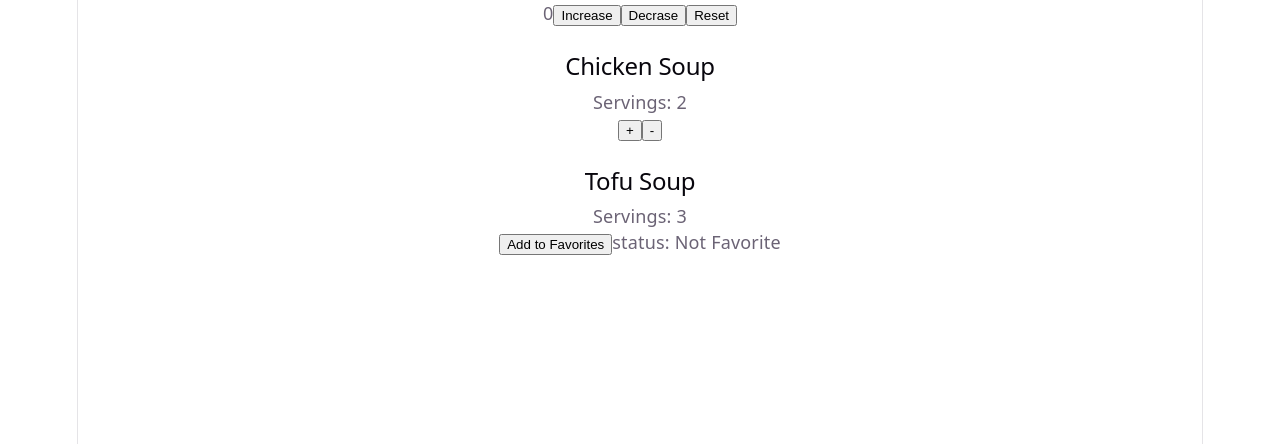
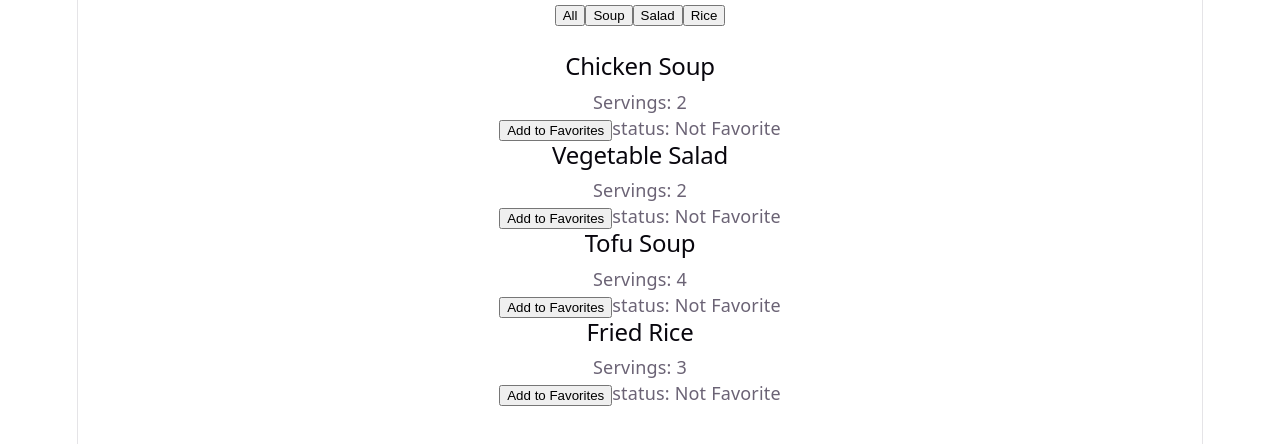
Before and after one commit to dwi-indah/learn-fundamental-fe, a React (Vite) app in the folder latihan-react/: page / in a window 1280 px wide. Shown: the top 444 px of the page. Built offline with nearby package versions, Linux system fonts and the light colour scheme.

Commit message:
day 18 - parent-child component, key, props

```diff
--- a/latihan-react/src/App.jsx
+++ b/latihan-react/src/App.jsx
@@ -1,20 +1,14 @@
 import { useState } from 'react';
 import './App.css';
+import RecipeCard from './components/RecipeCard';
 // import FavoriteButton from './components/FavoriteButton';
 
-
-function Counter() {
-  const [count, setCount] = useState(0);
-
-  return (
-    <div>
-      <span>{count}</span>
-      <button onClick={() => setCount((previousCount) => previousCount + 1)}>Increase</button>
-      <button onClick={() => setCount((previousCount) => previousCount - 1)}>Decrase</button>
-      <button onClick={() => setCount(0)}>Reset</button>
-    </div>
-  )
-}
+const recipes = [
+  { id: 1, name: "Chicken Soup", servings: 2, category: "Soup" },
+  { id: 2, name: "Vegetable Salad", servings: 2, category: "Salad" },
+  { id: 3, name: "Tofu Soup", servings: 4, category: "Soup" },
+  { id: 4, name: "Fried Rice", servings: 3, category: "Rice" },
+];
 
 function RecipeServings({ name }) {
   const [servings, setServings] = useState(2);
@@ -33,31 +27,24 @@ function RecipeServings({ name }) {
   )
 }
 
-function RecipeCard({ name, servings }) {
-  const [isFavorite, setIsFavorite] = useState(false);
-
-
-  return(
-    <article>
-      <h2>{name}</h2>
-      <p>Servings: {servings}</p>
-      <button onClick={() => setIsFavorite(!isFavorite)}>
-        { isFavorite ? "Remove from Favorites" : "Add to Favorites" }
-      </button>
-      <span>status: { isFavorite ? "Favorite" : "Not Favorite" }</span>
-    </article>
-  )
-}
-
 function App() {
+  const [category, setCategory] = useState("All");
 
   return (
     <>
-      <Counter />
+      <section className='filter-list'>
+        <button onClick={()=> setCategory("All")}>All</button>
+        <button onClick={()=> setCategory("Soup")}>Soup</button>
+        <button onClick={()=> setCategory("Salad")}>Salad</button>
+        <button onClick={()=> setCategory("Rice")}>Rice</button>
+      </section>
       <br />
-      <RecipeServings name="Chicken Soup" />
-      <br />
-      <RecipeCard name="Tofu Soup" servings={3} />
+      <section className="recipe-list">
+        { recipes.filter((recipe) => category === "All" || recipe.category === category)
+        .map((recipe) => (
+          <RecipeCard key={recipe.id} id={recipe.id} name={recipe.name} servings={recipe.servings} />
+        ))}
+      </section>
     </>
   )
 }
--- a/latihan-react/src/components/FavoriteButton.jsx
+++ b/latihan-react/src/components/FavoriteButton.jsx
@@ -11,3 +11,7 @@ function FavoriteButton() {
 }
 
 export default FavoriteButton;
+
+        /* {recipes.map((recipe) => (
+          <RecipeCard key={recipe.id} name={recipe.name} servings={recipe.servings} />
+        ))} */
--- /dev/null
+++ b/latihan-react/src/components/RecipeCard.jsx
@@ -0,0 +1,19 @@
+import { useState } from "react";
+
+function RecipeCard({ id, name, servings }) {
+  const [isFavorite, setIsFavorite] = useState(false);
+
+
+  return(
+    <article className="recipe-card">
+      <h2>{name}</h2>
+      <p>Servings: {servings}</p>
+      <button onClick={() => setIsFavorite(prev => !prev)}>
+        { isFavorite ? "Remove from Favorites" : "Add to Favorites" }
+      </button>
+      <span>status: { isFavorite ? "Favorite" : "Not Favorite" }</span>
+    </article>
+  )
+}
+
+export default RecipeCard;
```
